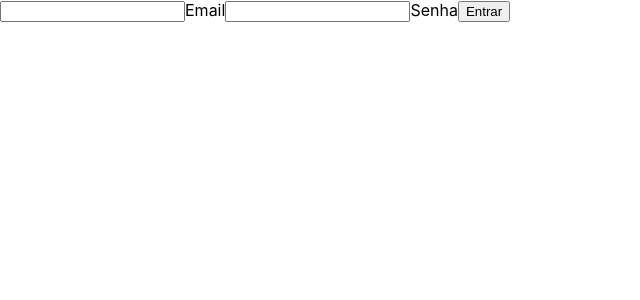
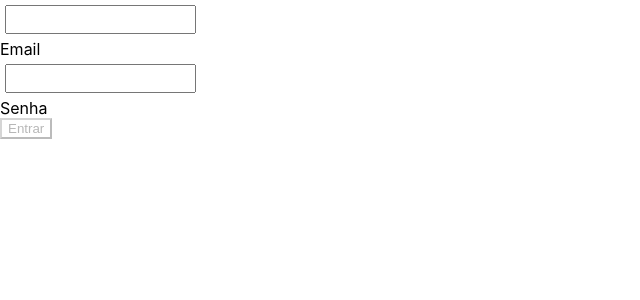
Before and after one commit to cae07/sd-013-a-project-trybewallet, a React (Create React App) app: page / in a window 1280 px wide. Shown: the top 300 px of the page, without its empty margins (0-640 px from the left). Built offline with nearby package versions, Linux system fonts and the light colour scheme.

Commit message:
requisito 2

```diff
--- /dev/null
+++ b/src/pages/Login.css
@@ -0,0 +1,22 @@
+#email {
+  display: flex;
+  padding: 5px;
+  margin: 5px;
+  flex-direction: column;
+}
+
+.password {
+  display: flex;
+  padding: 5px;
+  margin: 5px;
+}
+
+form {
+  display: flexbox;
+  align-items: center;
+}
+
+button {
+  display: flex;
+  background-color:#fff;
+}
--- a/src/pages/Login.js
+++ b/src/pages/Login.js
@@ -1,17 +1,78 @@
 import React from 'react';
+import PropTypes from 'prop-types';
+import './Login.css';
 
 class Login extends React.Component {
+  constructor() {
+    super();
+
+    this.state = {
+      email: '',
+      password: '',
+    };
+    this.handleChange = this.handleChange.bind(this);
+    this.handleClick = this.handleClick.bind(this);
+  }
+
+  handleChange({ target: { name, value } }) {
+    this.setState({
+      [name]: value,
+    });
+  }
+
+  handleClick() {
+    const { history, emailOk } = this.props;
+    const { email } = this.state;
+    emailOk(email);
+    history.push('/carteira');
+  }
+
   render() {
+    const { email, password } = this.state;
+    // https://stackoverflow.com/questions/46155/how-to-validate-an-email-address-in-javascript
+    const validateEmail = () => {
+      const re = /\S+@\S+\.\S+/;
+      return re.test(email);
+    };
+    const minPassword = 6;
+    const validatePassword = password.length >= minPassword;
+
     return (
       <form>
-        <input htmlFor="" data-testid="email-input" />
+        <input
+          value={ email }
+          id="email"
+          name="email"
+          data-testid="email-input"
+          onChange={ this.handleChange }
+        />
         Email
-        <input htmlFor="" data-testid="password-input" />
+        <input
+          value={ password }
+          name="password"
+          type="password"
+          data-testid="password-input"
+          onChange={ this.handleChange }
+          className="password"
+        />
         Senha
-        <button type="submit">Entrar</button>
+        <button
+          disabled={ !(validateEmail() && validatePassword) }
+          type="submit"
+          onClick={ this.handleClick }
+        >
+          Entrar
+        </button>
       </form>
     );
   }
 }
 
+Login.propTypes = {
+  emailOk: PropTypes.func.isRequired,
+  history: PropTypes.shape({
+    push: PropTypes.func,
+  }).isRequired,
+};
+
 export default Login;
```
